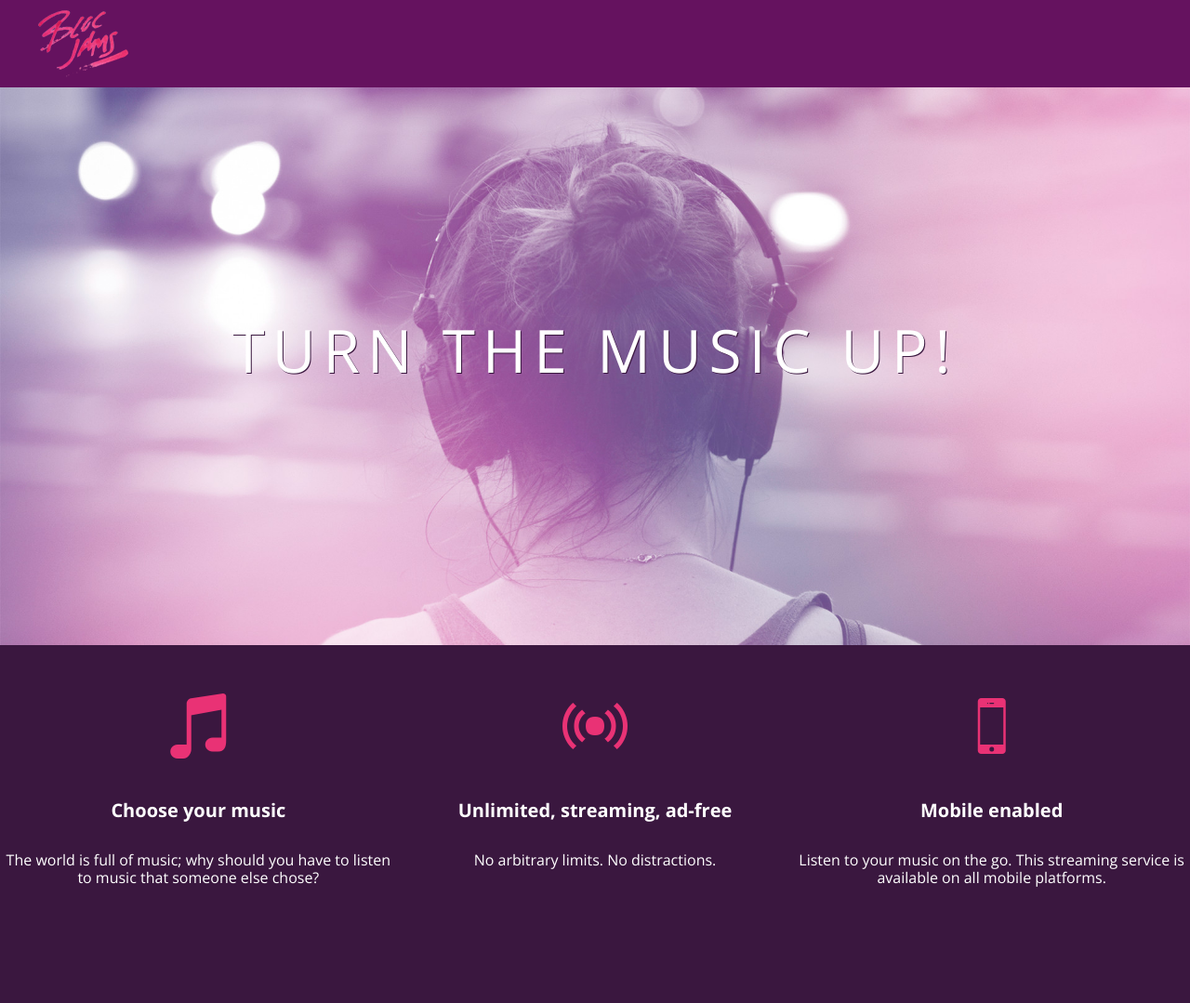
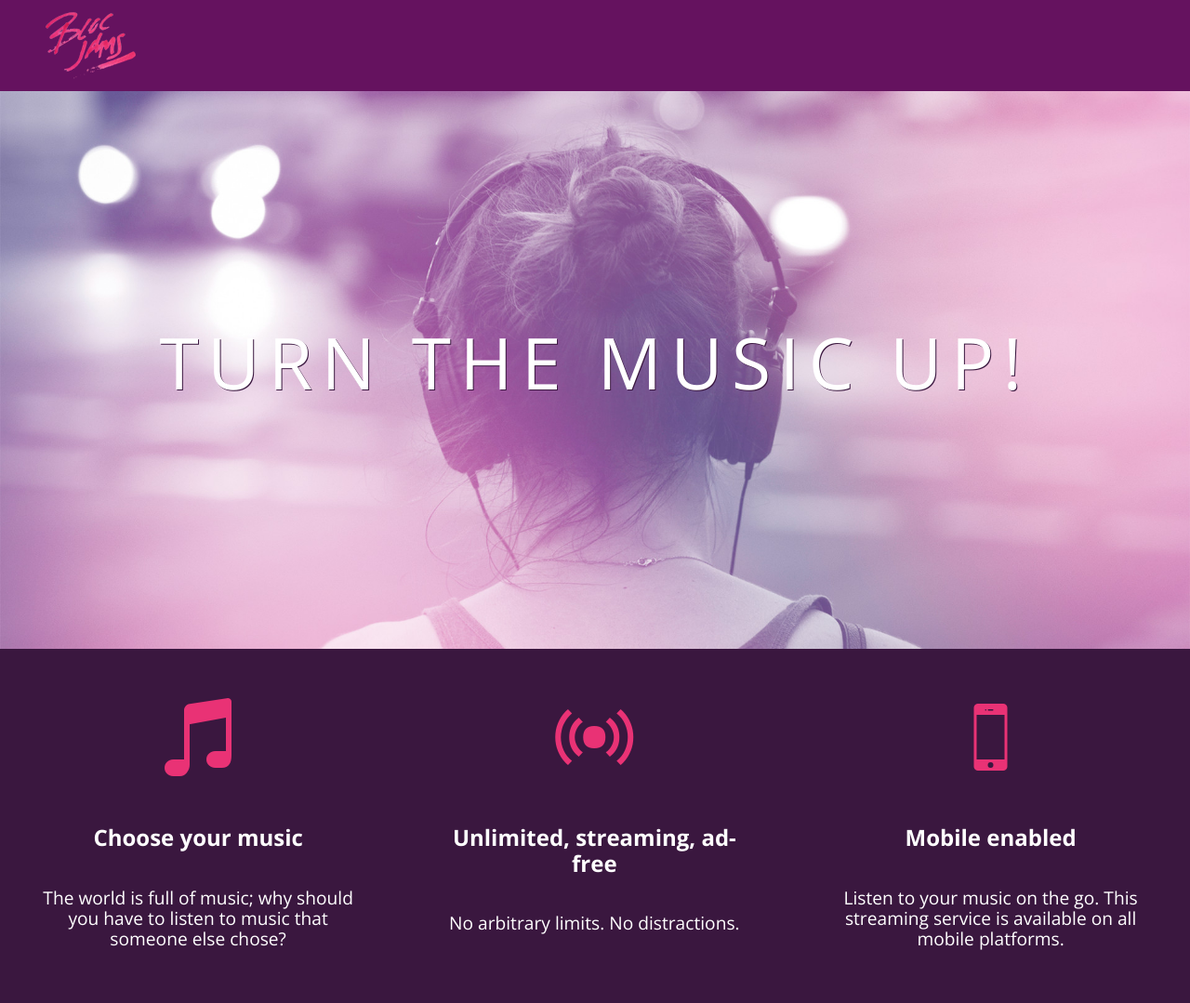
Before and after one commit to haradan2raw/bloc-jams, a plain HTML site: page index.html in a window 1280 px wide. Shown: the whole page at 93% size. Before the commit the page ends 969 px from the top, so only its background shows below. Drawn offline with nearby package versions, Linux system fonts and the light colour scheme.

Commit message:
Checkpoint 4 completed

```diff
--- a/index.html
+++ b/index.html
@@ -2,10 +2,12 @@
 <html>
   <head>
     <title>Bloc Jams</title>
+    <meta name="viewpoint" content="width=device-width, initial-scale=1" >
     <link rel="stylesheet" type="text/css" href="https://fonts.googleapis.com/css?family=Open+Sans:400,800,600,700,300">
     <link rel="stylesheet" type="text/css" href="https://code.ionicframework.com/ionicons/2.0.1/css/ionicons.min.css">
     <link rel="stylesheet" type="text/css" href="styles/normalize.css">
     <link rel="stylesheet" type="text/css" href="styles/main.css">
+    <link rel="stylesheet" type="text/css" href="styles/landing.css">
   </head>
   <body class="landing">
     <nav class="navbar"><!-- navigation bar -->
@@ -14,18 +16,18 @@
     <section class="hero-content"><!-- hero content -->
       <h1 class="hero-title">Turn the music up!</h1>
     </section>
-    <section class="selling-points"><!-- selling points -->
-      <div class="point">
+    <section class="selling-points container" ><!-- selling points -->
+      <div class="point column third">
         <span class="ion-music-note"></span>
         <h5 class="point-title">Choose your music</h5>
         <p class="point-description">The world is full of music; why should you have to listen to music that someone else chose?</p>
       </div>
-      <div class="point">
+      <div class="point column third">
         <span class="ion-radio-waves"></span>
         <h5 class="point-title">Unlimited, streaming, ad-free</h5>
         <p class="point-description">No arbitrary limits. No distractions.</p>
       </div>
-      <div class="point">
+      <div class="point column third">
         <span class="ion-iphone"></span>
         <h5 class="point-title">Mobile enabled</h5>
         <p class="point-description">Listen to your music on the go. This streaming service is available on all mobile platforms.</p>
--- /dev/null
+++ b/styles/landing.css
@@ -0,0 +1,48 @@
+body.landing {
+     background-color: rgb(58,23,63);
+ }
+
+ .hero-content {
+     position: relative;
+     min-height: 600px;
+     background-image: url(../assets/images/bloc_jams_bg.jpg);
+     background-repeat: no-repeat;
+     background-position: center center;
+     background-size: cover;
+ }
+
+ .hero-content .hero-title {
+     position: absolute;
+     top: 40%;
+     -webkit-transform: translateY(-50%);
+     -moz-transform: translateY(-50%);
+     transform: translateY(-50%);
+     width: 100%;
+     text-align: center;
+     font-size: 4rem;
+     font-weight: 300;
+     text-transform: uppercase;
+     letter-spacing: 0.5rem;
+     text-shadow: 1px 1px 0px rgb(58,23,63);
+ }
+
+ .selling-points {
+     position: relative;
+ }
+
+ .point {
+     position: relative;
+     padding: 2rem;
+     text-align: center;
+ }
+
+ .point .point-title {
+     font-size: 1.25rem;
+ }
+
+ .ion-music-note,
+ .ion-radio-waves,
+ .ion-iphone {
+     color: rgb(233,50,117);
+     font-size: 5rem;
+ }
--- a/styles/main.css
+++ b/styles/main.css
@@ -1,3 +1,10 @@
+*, *::before, *::after {
+  -moz-box-sizing: border-box;
+  -webkit-box-sizing: border-box;
+  box-sizing: border-box;
+}
+
+
 html {
   height: 100%;
   font-size: 100%;
@@ -7,10 +14,6 @@ body {
   font-family: 'Open Sans';
   color: white;
   min-height: 100%;
-}
-
-body.landing {
-  background-color: rgb(58,23,63);
 }
 
  .navbar {
@@ -23,56 +26,28 @@ body.landing {
   left: 2rem;
 }
 
- .hero-content {
-  position: relative;
-  min-height: 600px;
-  background-image: url(../assets/images/bloc_jams_bg.jpg);
-  background-repeat: no-repeat;
-  background-position: center center;
-  background-size: cover;
-  margin-bottom: 2.5rem; /* added some margin-bottom to increase the space between the hero-content and the ionic icones, which was not instructed by the text but necessary for the the website to be more identical */
+
+.container {
+  margin: 0 auto;
+  max-width: 64 rem;
 }
 
- .hero-content .hero-title {
-  position: absolute;
-  top: 40%;
-  -webkit-transform: translateY(-50%);
-  -moz-transform: translateY(-50%);
-  -ms-transform: translateY(-50%);
-  transform: translateY(-50%);
-  width: 100%;
-  text-align: center;
-  font-size: 4rem;
-  font-weight: 300;
-  text-transform: uppercase;
-  letter-spacing: 0.5rem;
-  text-shadow: 1px 1px 0px rgb(58,23,63);
-}
+ @media (min-width: 640px) {
+   html { font-size: 112%; }
 
- .selling-points {
-  position: relative;
-  display: table;
-  width: 100%;
-  -webkit-box-sizing: border-box;
-  -moz-box-sizing: border-box;
-  box-sizing: border-box;
-}
+   .column {
+     float: left;
+     padding-left: 1rem;
+     padding-right: 1rem;
+   }
+   .column.full {width: 100%;}
+   .column.two-thrids { width: 66.7%;}
+   .column.half {width: 50%;}
+   .column.third {width: 33.3%;}
+   .column.forth {width: 25%;}
+   .column.flow-oppsite {float: right;}
+ }
 
- .point {
-  display: table-cell;
-  position: relative;
-  width: 33.3%;
-  padding 2rem;
-  text-align: center;
-}
-
- .point .point-title {
-  font-size: 1.25rem;
-}
-
- .ion-music-note,
- .ion-radio-waves,
- .ion-iphone {
-  color: rgb(233,50,117);
-  font-size: 5rem;
-}
+ @media (min-width: 1024px) {
+   html { font-size: 120%; }
+ }
```
